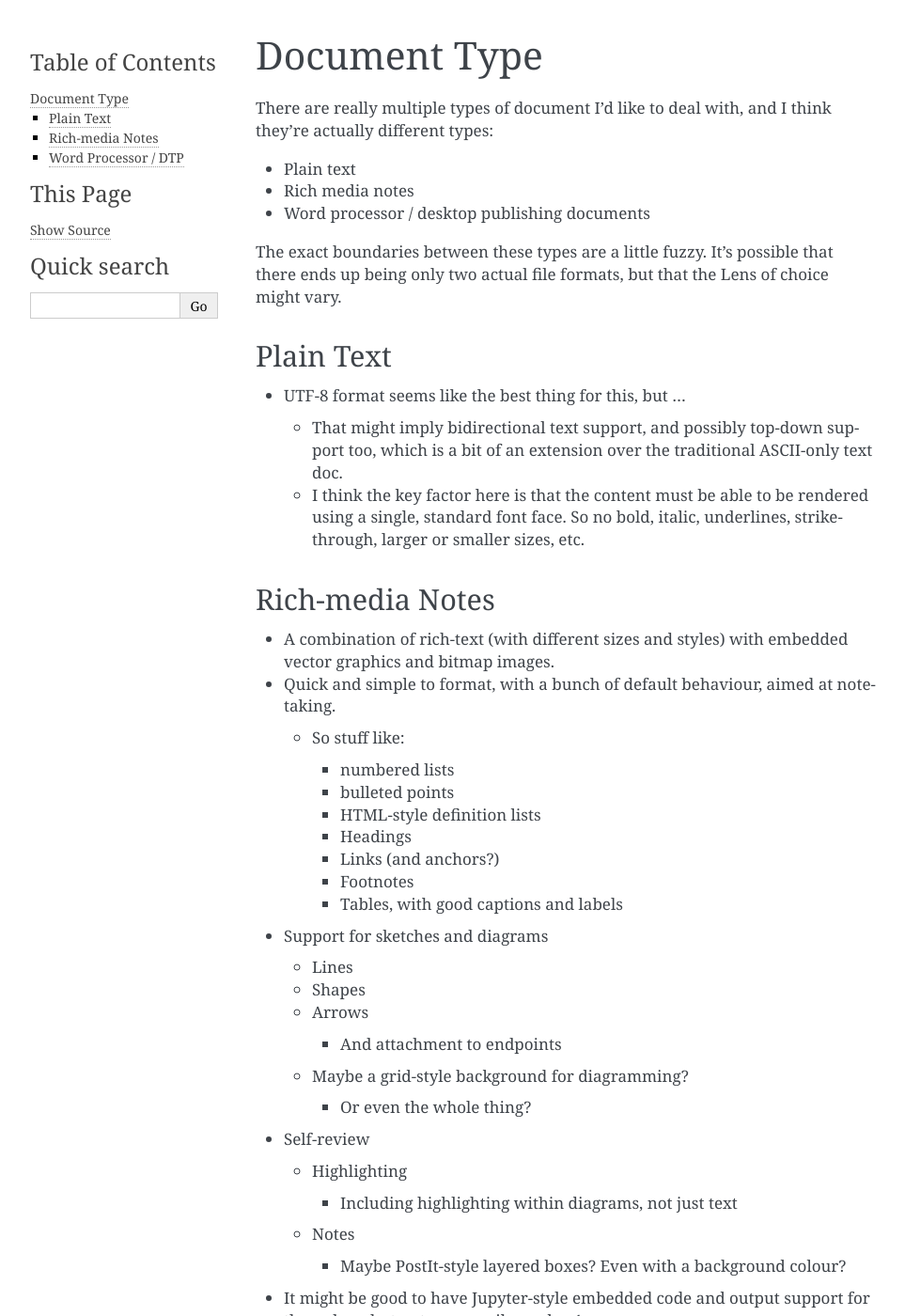
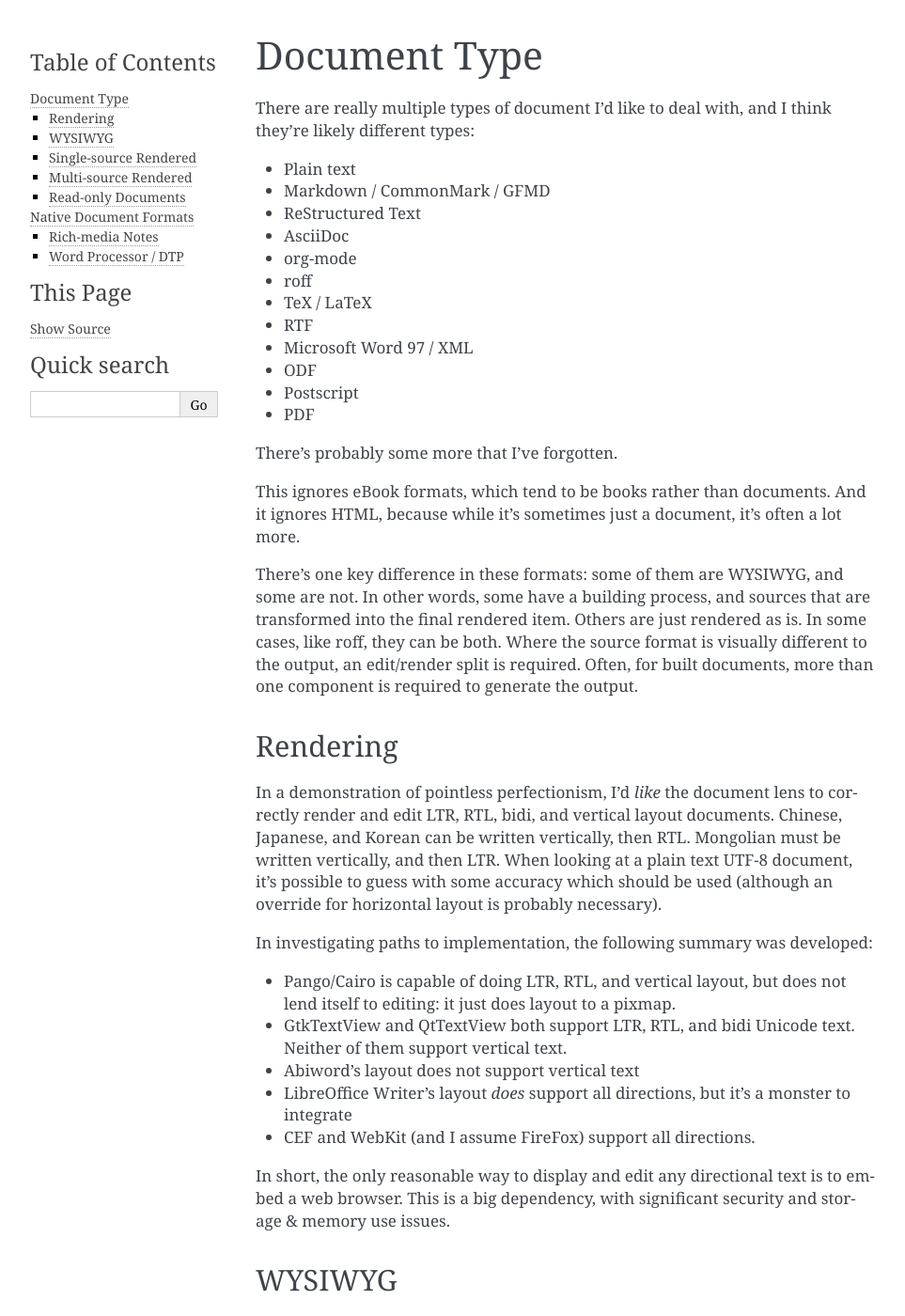
Before and after one commit to darqos/darqos, a Sphinx documentation site: the page built from doc/document-types.rst, in a window 1280 px wide and 1400 px high. Shown: the whole window at 94% size, without its empty margins (148-1111 px from the left). Built offline with Sphinx 7.4.7, drawn with Linux system fonts in a browser that asks for light colours; some of the changed text lies outside the part shown.

Commit message:
Notes on document types.

```diff
--- a/doc/document-types.rst
+++ b/doc/document-types.rst
@@ -2,28 +2,133 @@
 =============
 
 There are really multiple types of document I'd like to deal with, and I
-think they're actually different types:
+think they're likely different types:
 
 * Plain text
-* Rich media notes
-* Word processor / desktop publishing documents
+* Markdown / CommonMark / GFMD
+* ReStructured Text
+* AsciiDoc
+* org-mode
+* roff
+* TeX / LaTeX
+* RTF
+* Microsoft Word 97 / XML
+* ODF
+* Postscript
+* PDF
 
-The exact boundaries between these types are a little fuzzy.  It's
-possible that there ends up being only two actual file formats, but
-that the Lens of choice might vary.
+There's probably some more that I've forgotten.
 
-Plain Text
-----------
+This ignores eBook formats, which tend to be books rather than
+documents.  And it ignores HTML, because while it's sometimes just a
+document, it's often a lot more.
 
-* UTF-8 format seems like the best thing for this, but ...
+There's one key difference in these formats: some of them are WYSIWYG,
+and some are not.  In other words, some have a building process, and
+sources that are transformed into the final rendered item.  Others are
+just rendered as is.  In some cases, like roff, they can be both.
+Where the source format is visually different to the output, an
+edit/render split is required.  Often, for built documents, more than
+one component is required to generate the output.
 
-  * That might imply bidirectional text support, and possibly
-    top-down support too, which is a bit of an extension over the
-    traditional ASCII-only text doc.
-  * I think the key factor here is that the content must be able to
-    be rendered using a single, standard font face.  So no bold,
-    italic, underlines, strike-through, larger or smaller sizes,
-    etc.
+Rendering
+---------
+
+In a demonstration of pointless perfectionism, I'd *like* the document
+lens to correctly render and edit LTR, RTL, bidi, and vertical layout
+documents.  Chinese, Japanese, and Korean can be written vertically,
+then RTL.  Mongolian must be written vertically, and then LTR.  When
+looking at a plain text UTF-8 document, it's possible to guess with
+some accuracy which should be used (although an override for
+horizontal layout is probably necessary).
+
+In investigating paths to implementation, the following summary was
+developed:
+
+* Pango/Cairo is capable of doing LTR, RTL, and vertical layout, but
+  does not lend itself to editing: it just does layout to a pixmap.
+* GtkTextView and QtTextView both support LTR, RTL, and bidi Unicode
+  text.  Neither of them support vertical text.
+* Abiword's layout does not support vertical text
+* LibreOffice Writer's layout *does* support all directions, but it's
+  a monster to integrate
+* CEF and WebKit (and I assume FireFox) support all directions.
+
+In short, the only reasonable way to display and edit any directional
+text is to embed a web browser.  This is a big dependency, with
+significant security and storage & memory use issues.
+
+WYSIWYG
+-------
+
+WYSIWYG formats can be edited in place, and have no need to treat the
+source document separately.  The Lens can be a single paned window,
+but there's substantial complexity in such a Lens, and it probably
+makes no sense to use anything but LibreOffice for Word/ODF, for
+example.  The only other WYSIWYG format is, ironically, plain text.
+
+* Word97, OOXML, and ODF should all use LibreOffice Writer, possibly
+  reskinned.  There's no point trying to do a web-based editor for
+  such a large amount of functionality when Writer exists.
+* Plain text should use WebKit or CEF, in order to get text direction
+  support.
+
+  * This will need some thinking about.  In early editions, the
+    QtTextArea is almost certainly sufficient.
+
+Single-source Rendered
+----------------------
+
+These documents have a singe source but the rendered output is quite
+visually distinct.  I *think* the best thing here is a two-pane
+window, source on left, and rendered view on the right.  The rendered
+window is scroll-locked with the source, but cannot be altered.
+Clicking on the rendered view warps the cursor to the matching
+location in the source.  A view toggle (source-only, source &
+rendered, rendered-only) might be nice.
+
+Example of this class of document include Markdown, most ReST, and RTF.
+
+Multi-source Rendered
+---------------------
+
+These documents have multiple source components that are transformed
+into the output format.  This might include things like images,
+biblographies, styles, or multi-part sources.
+
+Often there are one or more tools required to create the output
+format: ``make``, ``sphinx``, ``latex``, etc.  This build process is
+likely to be quite complex, and to rely on a toolchain and a
+traditional filesystem structure to manage the elements that comprise
+the ultimate document.
+
+I don't know how best to manage the toolchains here, but the document
+sources should probably use a Project Type.  It might make sense to
+extend the two-pane window to a third, left-size, tree-view panel of
+the project, and to load the various components into the now-middle
+pane for editing.  The right-most pane should be the rendered view.
+
+This will likely be quite complex, and should be deferred to a future
+edition.
+
+
+Read-only Documents
+-------------------
+
+I'm not sure this is a good category, but Postscript and PDF are
+largely "read only" documents.  And, at least in the short term,
+that's certainly sufficient.
+
+This class needs only a single pane window rendering the document.
+
+
+Native Document Formats
+=======================
+
+During some later editions, I'd like to add some native document
+formats that provide needed capabilities without the overhead and
+disfunction of existing solutions.
+
 
 Rich-media Notes
 ----------------
@@ -165,8 +270,3 @@
 * Templates
 
   * Style collections for multiple documents
-
-* Books
-
-  * Collections of individual documents
-  * Override of page numbers, style definitions, etc
```
